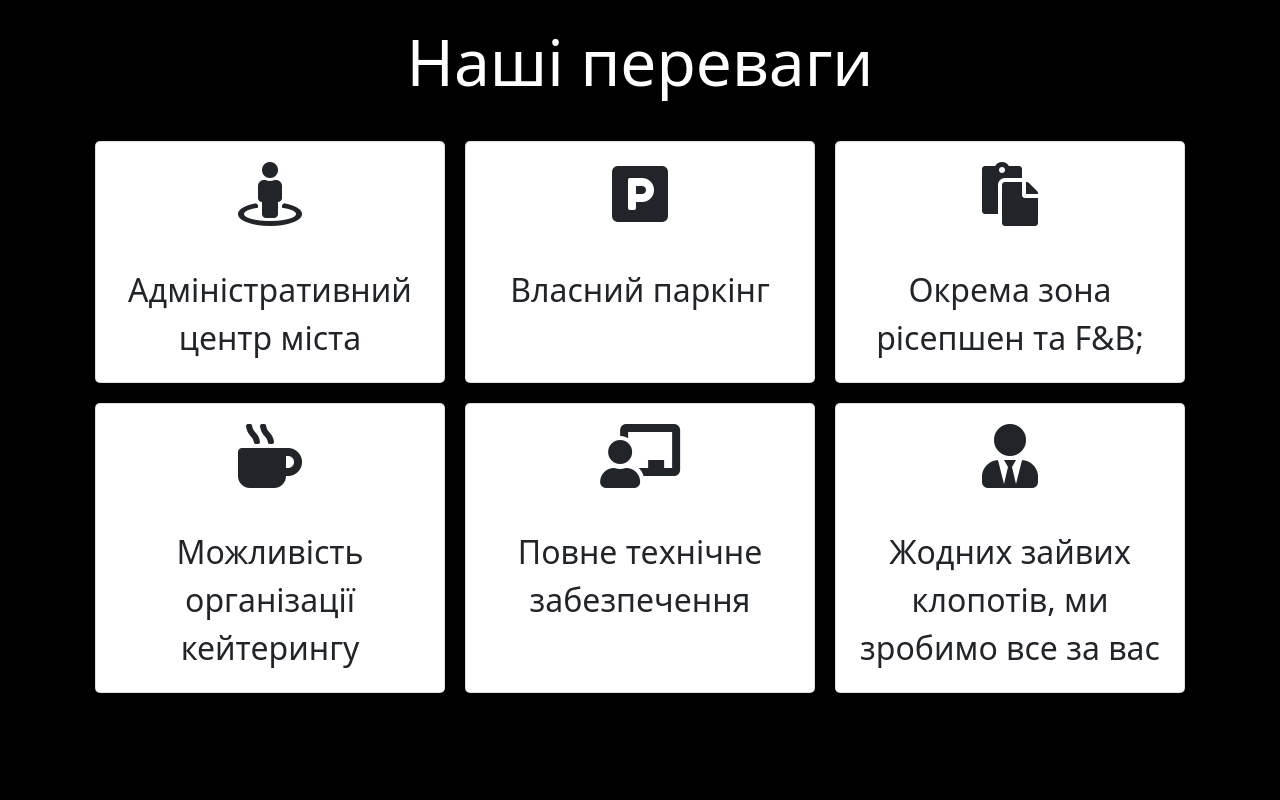
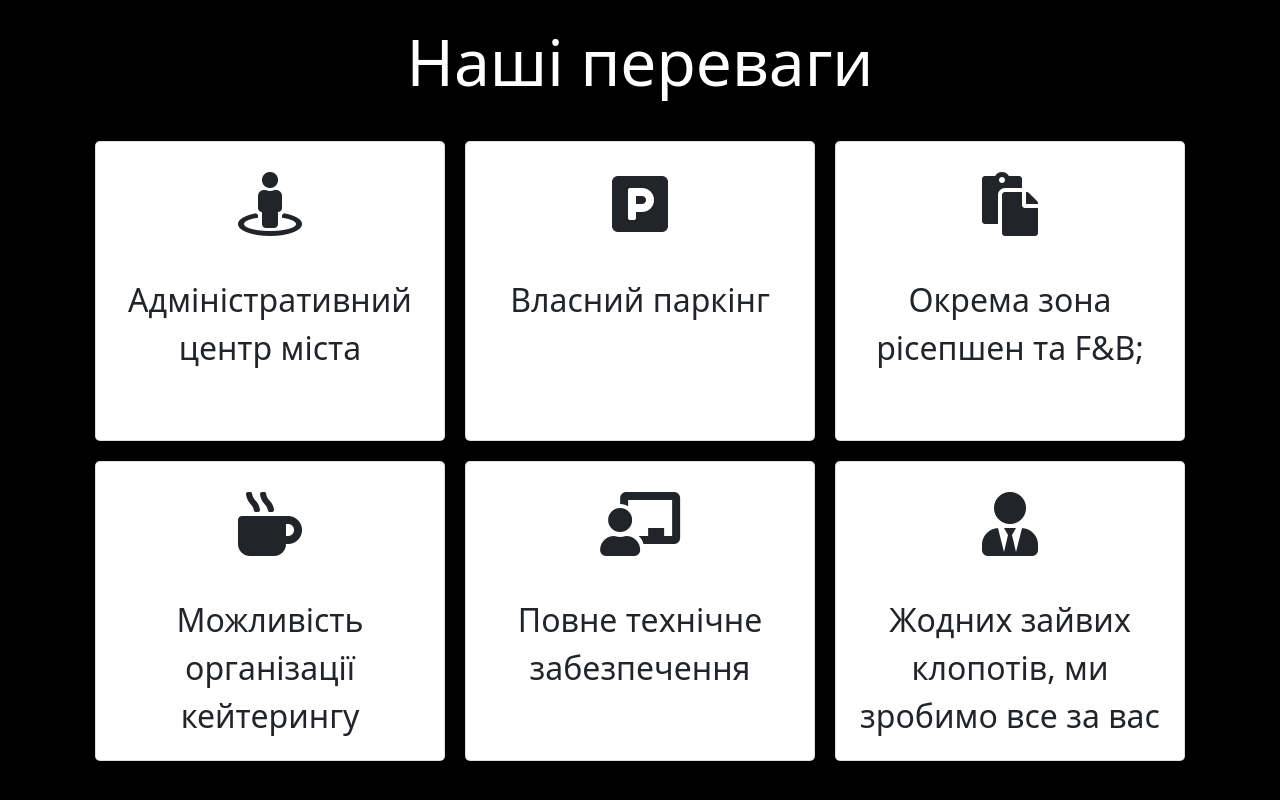
Before and after one commit to timoshuk/vcci-hall-landing, a website: page app/index.html in a window 1280 px wide. Shown: the part 806-1606 px from the top of the page. Drawn offline with nearby package versions, Linux system fonts and the light colour scheme.

Commit message:
Finish changes index page

```diff
--- a/app/scss/_index-page.scss
+++ b/app/scss/_index-page.scss
@@ -126,13 +126,15 @@
   &__item {
     position: relative;
     font-size: 1.6rem;
-    width: 30%;
-    max-width: 400px;
-    min-width: 340px;
+    min-width: 300px;
+    height: 300px;
     flex-grow: 1;
     flex-shrink: 1;
     align-self: stretch;
     margin: 10px;
+
+    text-align: center;
+    z-index: 990;
 
     .card {
       position: absolute;
@@ -140,17 +142,21 @@
       top: 0;
       width: 100%;
       height: 100%;
-      text-align: center;
+
 
       i {
         font-size: 2em;
-        margin: 20px auto 20px;
+        margin: 30px auto 20px;
       }
     }
   }
 
-  .card {
-    position: relative;
-    z-index: 990;
+
+}
+
+
+@media all and (max-width: 768px){
+  .zall-info__item{
+    font-size: 2rem;
   }
 }
```
Also changed, not shown: app/css/styles.css, 1 other file.
